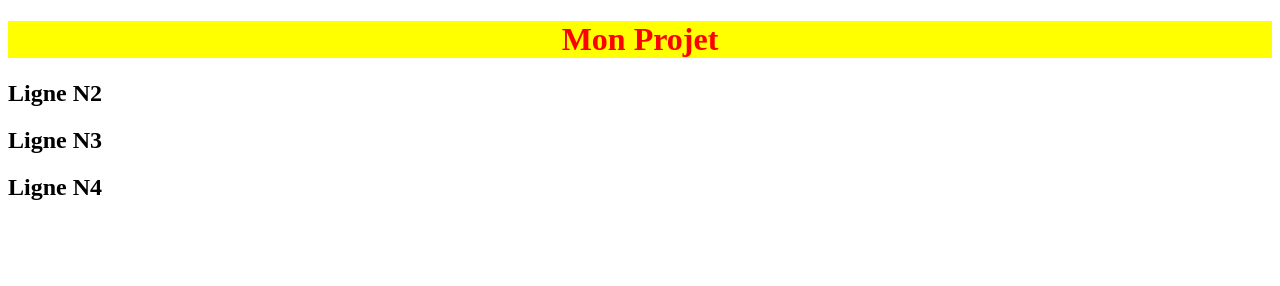
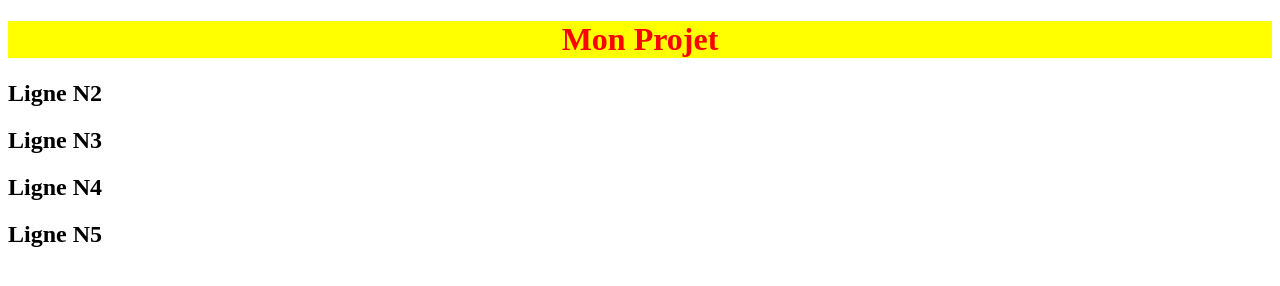
Before and after one commit to Sleenart/Exo-Git-2, a plain HTML site: page index.html in a window 1280 px wide. Drawn offline with Linux system fonts and the light colour scheme.

Commit message:
Début Branche version 1

```diff
--- a/index.html
+++ b/index.html
@@ -12,5 +12,6 @@
     <h2>Ligne N2</h2>
     <h2>Ligne N3</h2>
     <h2>Ligne N4</h2>
+    <h2>Ligne N5</h2>
 </body>
 </html>
```
